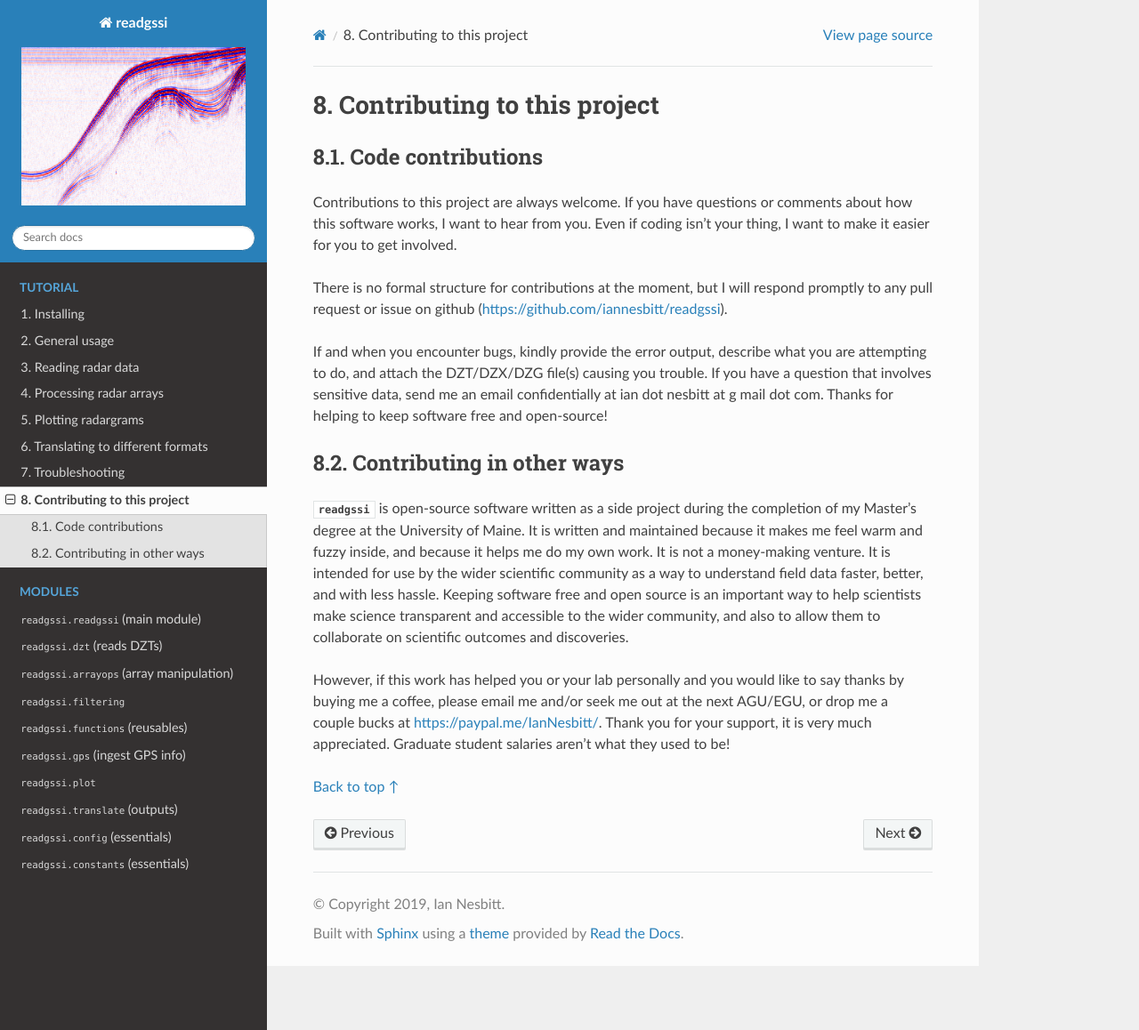
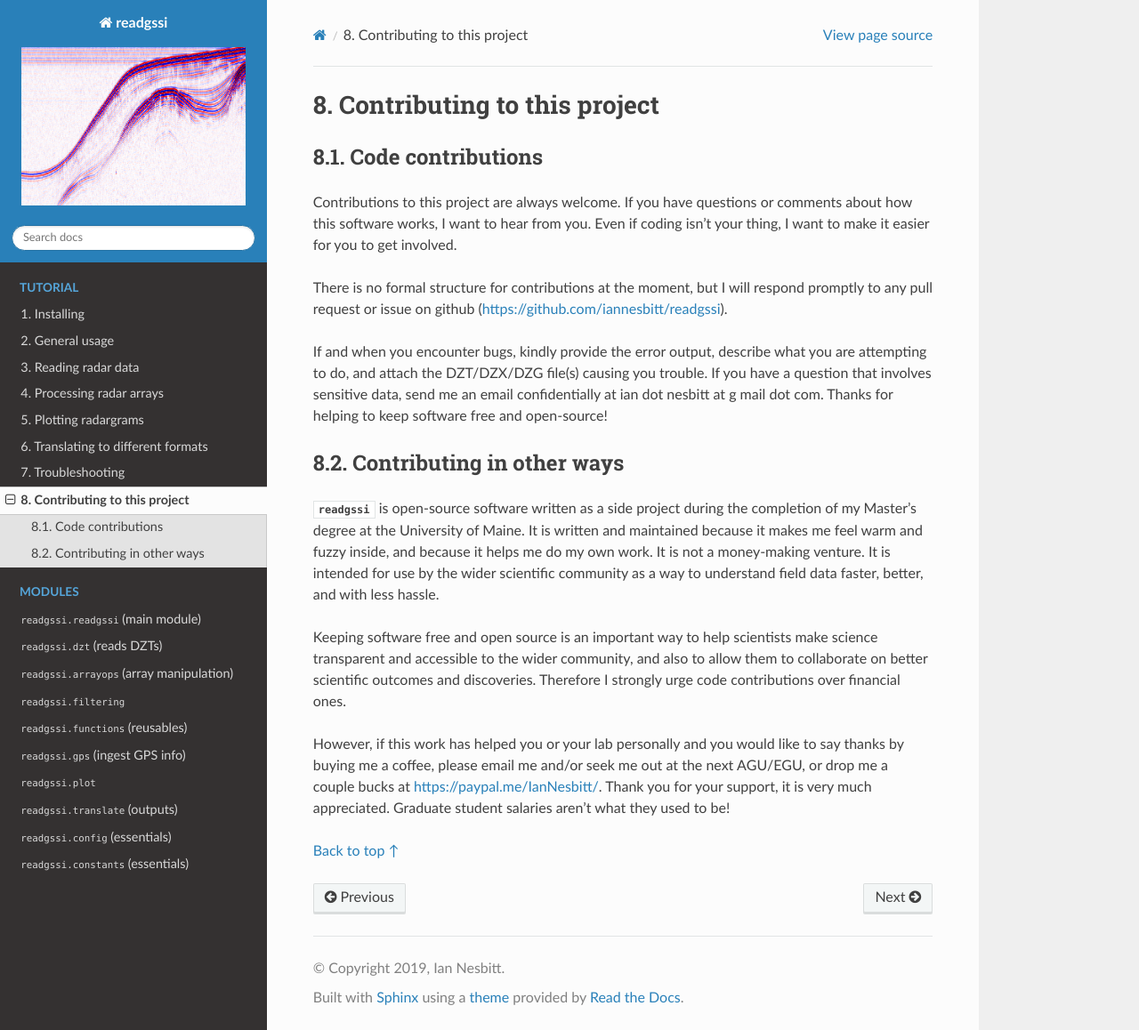
Before and after one commit to iannesbitt/readgssi, a Sphinx documentation site: the page built from docs/contributing.rst, in a window 1280 px wide and 1158 px high. Shown: the whole window at 89% size. Built offline with Sphinx 7.4.7 and the Read the Docs theme 2.0.0, drawn with Linux system fonts in a browser that asks for light colours.

Commit message:
updating tutorial for #9

```diff
--- a/docs/contributing.rst
+++ b/docs/contributing.rst
@@ -13,7 +13,9 @@ If and when you encounter bugs, kindly provide the error output, describe what y
 Contributing in other ways
 *********************************
 
-:py:data:`readgssi` is open-source software written as a side project during the completion of my Master's degree at the University of Maine. It is written and maintained because it makes me feel warm and fuzzy inside, and because it helps me do my own work. It is not a money-making venture. It is intended for use by the wider scientific community as a way to understand field data faster, better, and with less hassle. Keeping software free and open source is an important way to help scientists make science transparent and accessible to the wider community, and also to allow them to collaborate on scientific outcomes and discoveries.
+:py:data:`readgssi` is open-source software written as a side project during the completion of my Master's degree at the University of Maine. It is written and maintained because it makes me feel warm and fuzzy inside, and because it helps me do my own work. It is not a money-making venture. It is intended for use by the wider scientific community as a way to understand field data faster, better, and with less hassle.
+
+Keeping software free and open source is an important way to help scientists make science transparent and accessible to the wider community, and also to allow them to collaborate on better scientific outcomes and discoveries. Therefore I strongly urge code contributions over financial ones.
 
 However, if this work has helped you or your lab personally and you would like to say thanks by buying me a coffee, please email me and/or seek me out at the next AGU/EGU, or drop me a couple bucks at https://paypal.me/IanNesbitt/. Thank you for your support, it is very much appreciated. Graduate student salaries aren't what they used to be!
 
```
